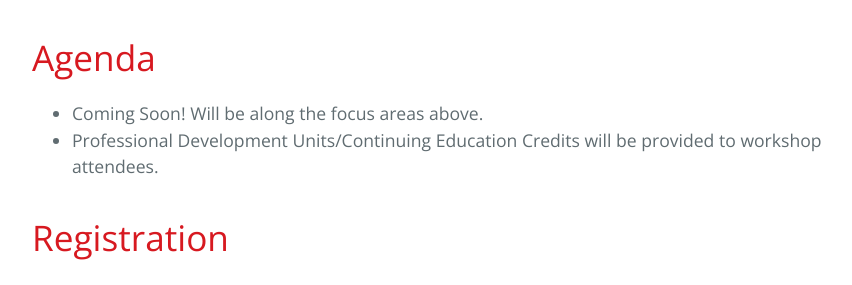
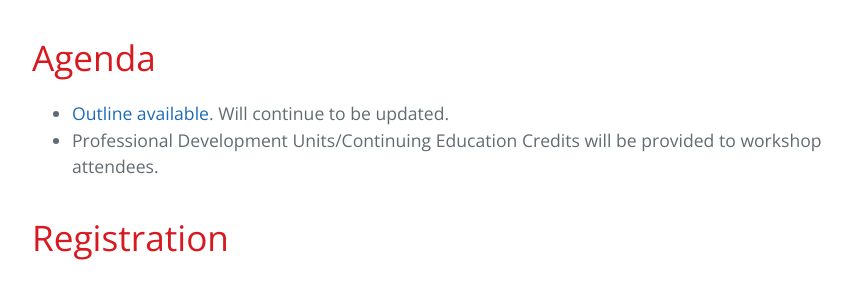
Before and after one commit to BridgingBigData/BridgingBigData.github.io, a Jekyll site: the page built from pages/bbd2017.md, in a window 1280 px wide and 900 px high, scrolled down 1822 px. Shown: the part 159-444 px from the top of the window, without its empty margins (192-1044 px from the left). Built offline with Jekyll 4.4.1, drawn with Linux system fonts in a browser that asks for light colours.

Commit message:
Update bbd2017.md

```diff
--- a/pages/bbd2017.md
+++ b/pages/bbd2017.md
@@ -37,7 +37,7 @@
 - Unmanned Aerial Vehicle/System (UAV/UAS); Sensors; Wireless Networks
 
 # Agenda
-- Coming Soon! Will be along the focus areas above.
+- [Outline available](https://bridgingbigdata.github.io/pages/bbd2017agenda.html). Will continue to be updated.
 - Professional Development Units/Continuing Education Credits will be provided to workshop attendees.
 
 # Registration
```
